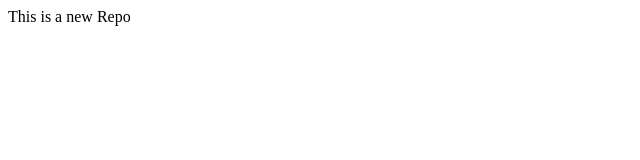
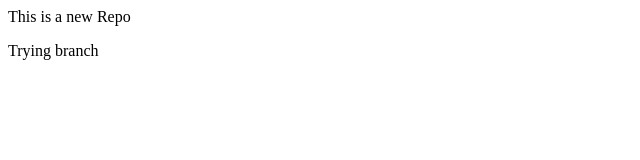
Before and after one commit to Himanshu-Kr19/localrepo, a plain HTML site: page index.html in a window 1280 px wide. Shown: the full height of the page, 0-640 px from the left. Drawn offline with Linux system fonts and the light colour scheme.

Commit message:
Learning branch

```diff
--- a/index.html
+++ b/index.html
@@ -1 +1,2 @@
 <P> This is a new Repo</P>
+<p> Trying branch </p>
```
